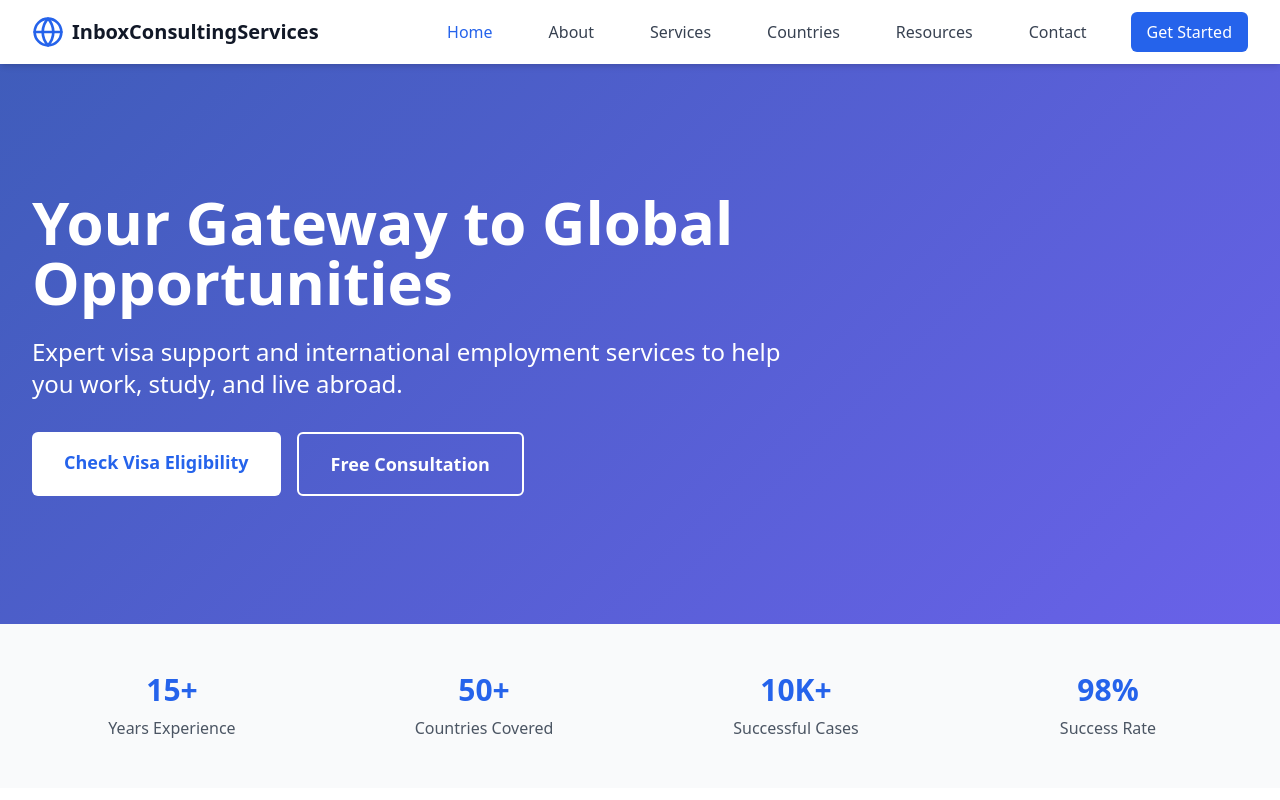
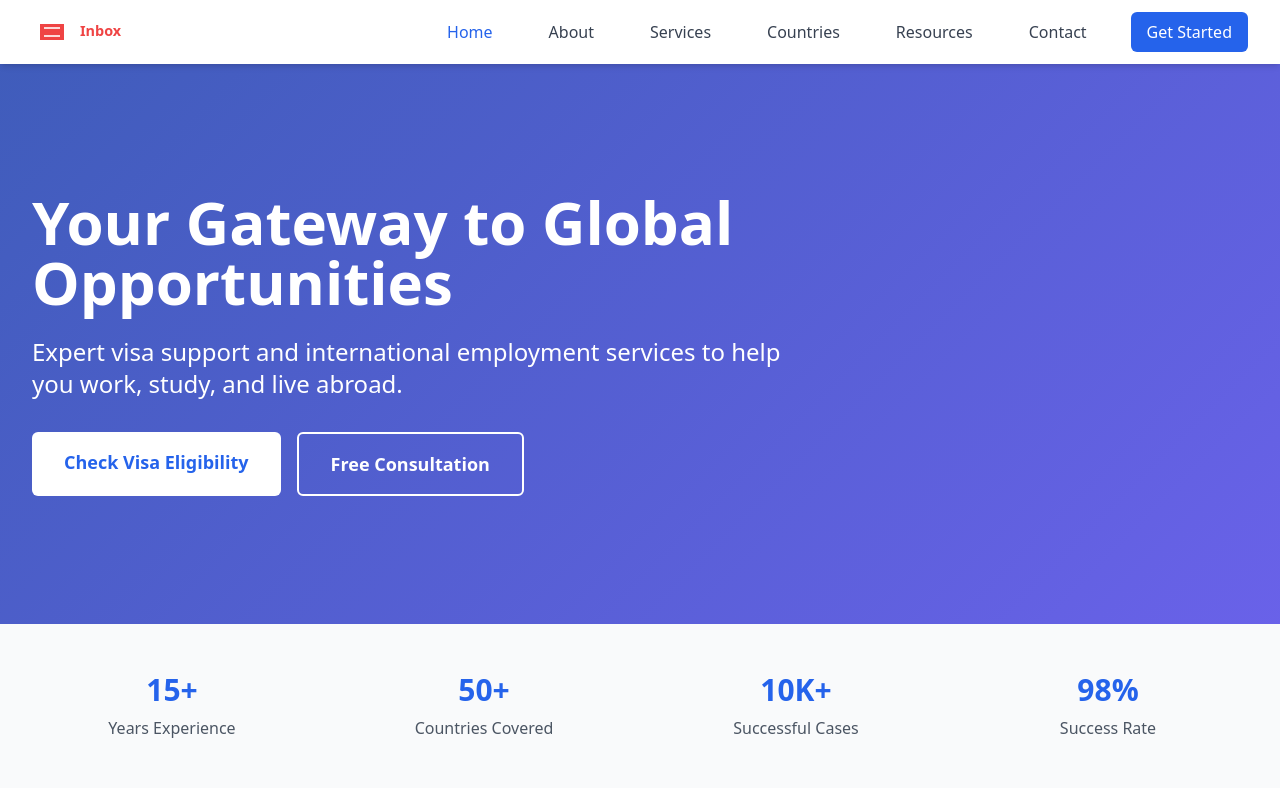
Before and after one commit to peedutronix/inbox, a plain HTML site: page index.html in a window 1280 px wide. Shown: the top 800 px of the page. Drawn offline with nearby package versions, Linux system fonts and the light colour scheme.

Commit message:
Update index.html

```diff
--- a/index.html
+++ b/index.html
@@ -35,10 +35,21 @@
         <div class="max-w-7xl mx-auto px-4 sm:px-6 lg:px-8">
             <div class="flex justify-between h-16">
                 <div class="flex items-center">
-                    <div class="flex-shrink-0 flex items-center">
-                        <i data-feather="globe" class="h-8 w-8 text-blue-600"></i>
-                        <span class="ml-2 text-xl font-bold text-gray-900">InboxConsultingServices</span>
-                    </div>
+                    <div class="flex-shrink-0 flex items-center">                        <svg xmlns="http://www.w3.org/2000/svg" class="h-10 w-auto" viewBox="0 0 350 50" role="img" aria-labelledby="logoTitle">
+                            <title id="logoTitle">Inbox Consulting Services Logo</title>
+                            <!-- Envelope Icon -->
+                            <g transform="translate(0, 5)">
+                                <path d="M0 0 L25 15 L50 0 M0 0 L0 30 L25 15 M50 0 L50 30 L25 15" fill="none" stroke="white" stroke-width="2"/>
+                                <rect x="10" y="10" width="30" height="20" fill="#EF4444"/>
+                                <line x1="15" y1="15" x2="35" y2="15" stroke="white" stroke-width="2"/>
+                                <line x1="15" y1="25" x2="35" y2="25" stroke="white" stroke-width="2"/>
+                            </g>
+                            <!-- Text -->
+                            <text x="60" y="30" font-family="system-ui" font-size="18" font-weight="bold">
+                                <tspan fill="#EF4444">Inbox</tspan>
+                                <tspan fill="white">Consulting Services</tspan>
+                            </text>
+                        </svg>                    </div>
                 </div>
                 <div class="hidden md:ml-6 md:flex md:items-center md:space-x-8">
                     <a href="#" class="text-blue-600 font-medium px-3 py-2">Home</a>
```
